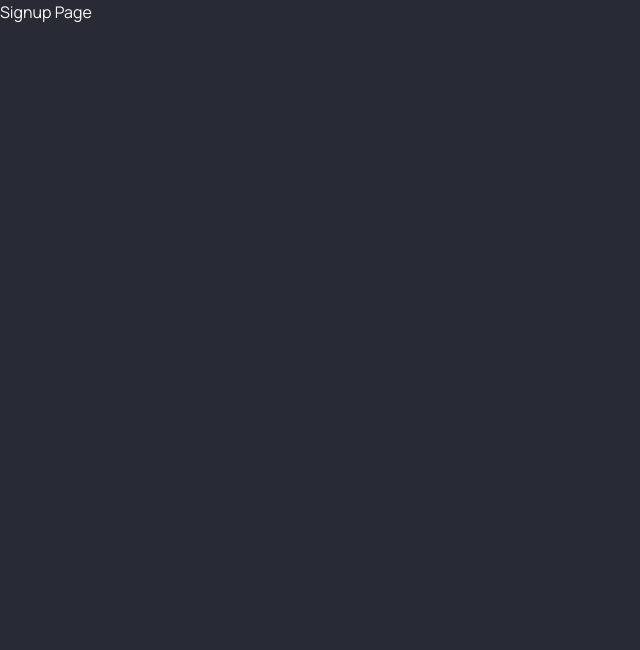
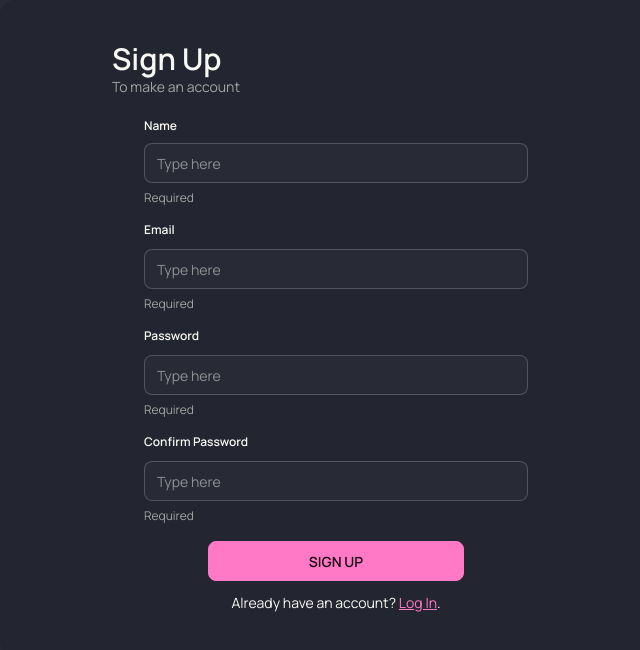
Before and after one commit to elleinad022/oneProject, a React (Vite) app in the folder client/: page /register in a window 1280 px wide. Shown: the top 650 px of the page, without its empty margins (0-640 px from the left). Built offline with nearby package versions, Linux system fonts and the light colour scheme; a web font is replaced by a local one.

Commit message:
Finished authform dynamic component for login and register.

```diff
--- a/client/src/components/Authform.jsx
+++ b/client/src/components/Authform.jsx
@@ -2,10 +2,12 @@ import React from "react";
 import { useState } from "react";
 import { Link } from "react-router-dom";
 
-const Authform = () => {
-  const [state, setState] = useState("Log In");
+const Authform = ({ mode }) => {
+  const [state, setState] = useState(mode);
+  const [name, setName] = useState("");
   const [email, setEmail] = useState("");
   const [password, setPassword] = useState("");
+  const [password2, setPassword2] = useState("");
 
   const handleSubmit = (e) => {
     e.preventDefault();
@@ -29,11 +31,23 @@ const Authform = () => {
 
         {/* Input Fields */}
         <fieldset className="fieldset w-full max-w-sm">
+          {state !== "Log In" && (
+            <>
+              <legend className="fieldset-legend">Name</legend>
+              <input
+                type="text"
+                className="input w-full"
+                placeholder="Type here"
+                value={name}
+                onChange={(e) => setName(e.target.value)}
+              />
+              <p className="label">Required</p>
+            </>
+          )}
+
           <legend className="fieldset-legend">Email</legend>
           <input
             type="email"
-            id="email"
-            name="email"
             className="input w-full"
             placeholder="Type here"
             value={email}
@@ -43,26 +57,43 @@ const Authform = () => {
           <legend className="fieldset-legend">Password</legend>
           <input
             type="password"
-            id="password"
-            name="password"
             className="input w-full"
             placeholder="Type here"
             value={password}
             onChange={(e) => setPassword(e.target.value)}
           />
           <p className="label">Required</p>
+          {state !== "Log In" && (
+            <>
+              <legend className="fieldset-legend">Confirm Password</legend>
+              <input
+                type="password"
+                className="input w-full"
+                placeholder="Type here"
+                value={password2}
+                onChange={(e) => setPassword2(e.target.value)}
+              />
+              <p className="label">Required</p>
+            </>
+          )}
         </fieldset>
 
         {/* Submit Button */}
         <div className="card-actions w-full flex flex-col items-center">
-          <button className="btn btn-wide btn-primary">LOG IN</button>
+          <button type="submit" className="btn btn-wide btn-primary">
+            {state === "Log In" ? "LOG IN" : "SIGN UP"}
+          </button>
         </div>
 
         {/* Footer */}
         <p className="text-sm">
-          Don't have an account yet?{" "}
-          <Link to="/register" className="link link-primary">
-            Register here
+          {state === "Log In"
+            ? "Don't have an account yet?"
+            : "Already have an account?"}{" "}
+          <Link
+            to={state === "Log In" ? "/register" : "/login"}
+            className="link link-primary">
+            {state === "Log In" ? "Register here" : "Log In"}
           </Link>
           .
         </p>
--- a/client/src/pages/Login.jsx
+++ b/client/src/pages/Login.jsx
@@ -4,7 +4,7 @@ import Authform from "../components/Authform";
 const Login = () => {
   return (
     <div>
-      <Authform />
+      <Authform mode="Log In"/>
     </div>
   );
 };
--- a/client/src/pages/Signup.jsx
+++ b/client/src/pages/Signup.jsx
@@ -1,9 +1,10 @@
 import React from "react";
+import Authform from "../components/Authform";
 
 const Signup = () => {
   return (
     <div>
-      <h1>Signup Page</h1>
+      <Authform mode="Sign Up" />
     </div>
   );
 };
```
